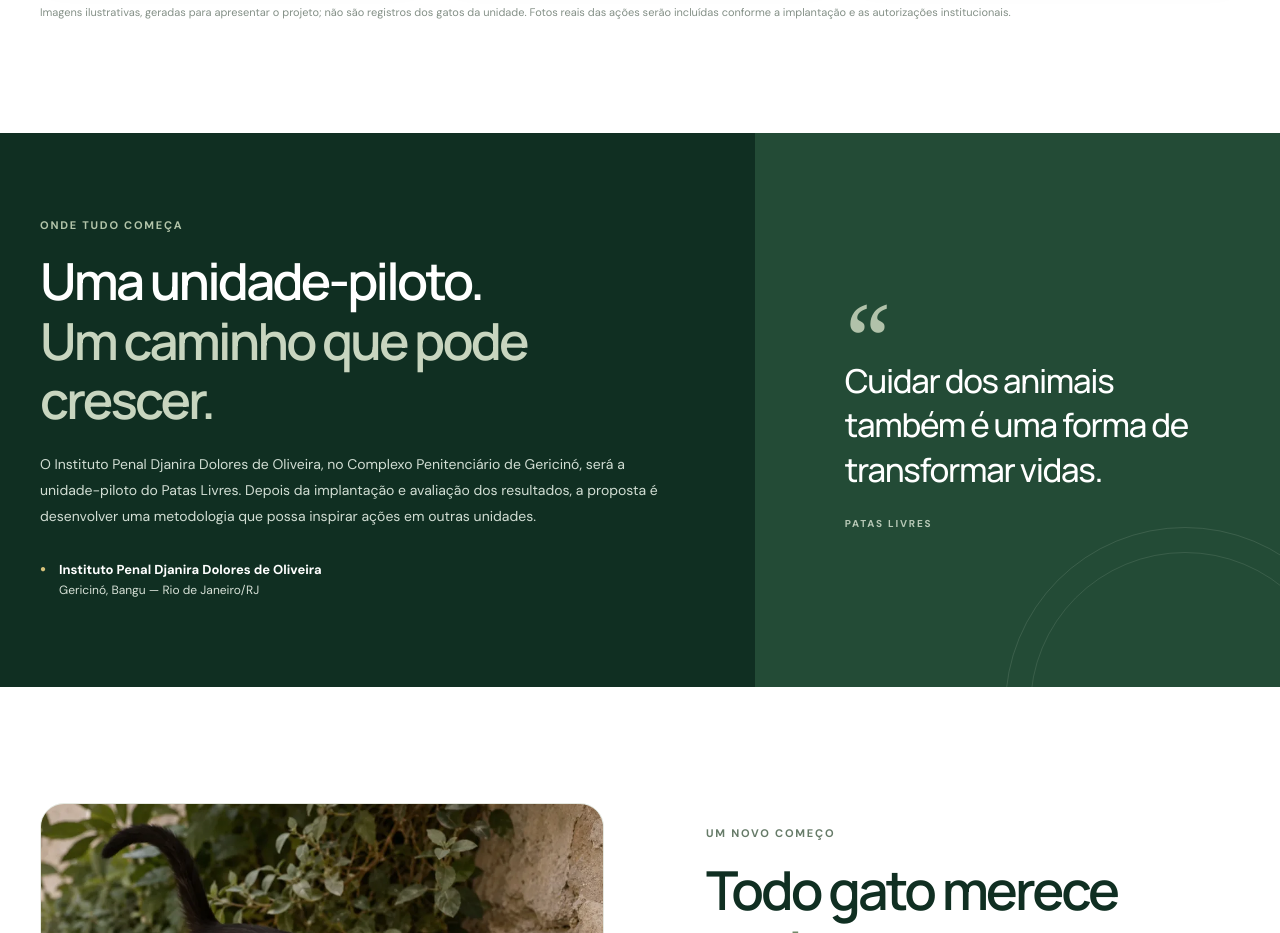
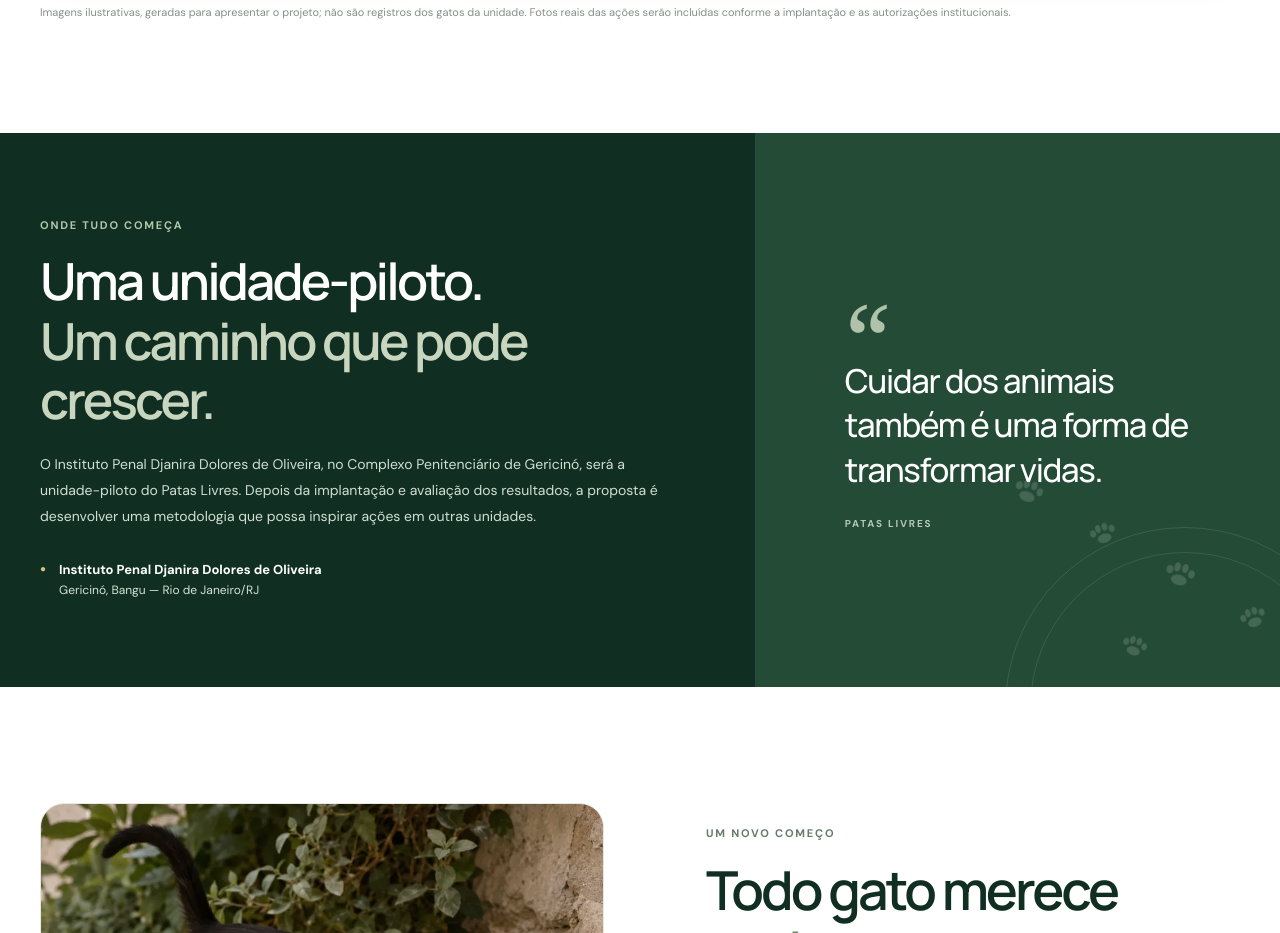
Before and after one commit to Salmeida-webdev/Patas-Livres, a plain HTML site: page index.html in a window 1280 px wide. Shown: the part 3731-4664 px from the top of the page. Drawn offline with Linux system fonts and the light colour scheme.

Commit message:
feat: adiciona pegadas discretas na identidade do site

```diff
--- a/styles.css
+++ b/styles.css
@@ -125,6 +125,7 @@ h1, h2, h3, p { overflow-wrap: anywhere; }
 .pilot-location strong { color: white; font-size: 13px; }
 .location-marker { color: #d5c17a; font-size: 10px; line-height: 2; }
 .pilot-side { position: relative; display: flex; flex-direction: column; justify-content: center; min-height: 390px; overflow: hidden; padding: 70px clamp(35px, 7vw, 95px); background: #234b36; }
+.pilot-side::after { position: absolute; right: -20px; bottom: 0; width: min(94%, 390px); height: 230px; background: url("assets/patinhas-trilha-verde.png") right bottom / contain no-repeat; content: ""; opacity: .42; pointer-events: none; }
 .pilot-quote-mark { height: 72px; color: #cad7bf; font-family: Georgia, serif; font-size: 100px; line-height: 1; opacity: .85; }
 .pilot-side blockquote { position: relative; z-index: 1; max-width: 370px; margin: 0; color: #fff; font-family: var(--font-display); font-size: clamp(23px, 2.6vw, 33px); font-weight: 500; letter-spacing: -.04em; line-height: 1.34; }
 .pilot-side > p { margin: 24px 0 0; color: #b7c8b6; font-size: 10px; font-weight: 700; letter-spacing: .18em; }
```
Also changed, not shown: assets/patinhas-trilha-verde.png (added).
